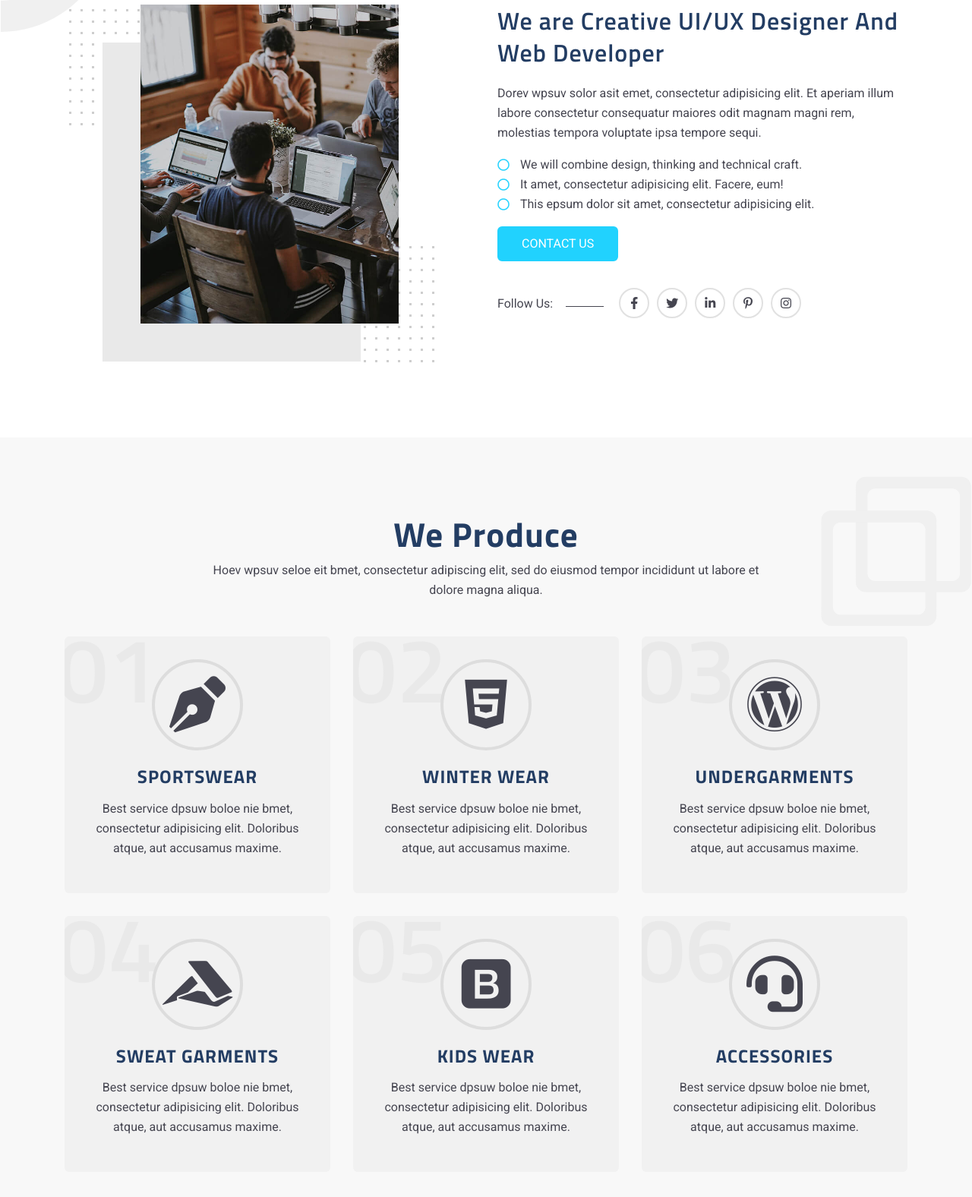
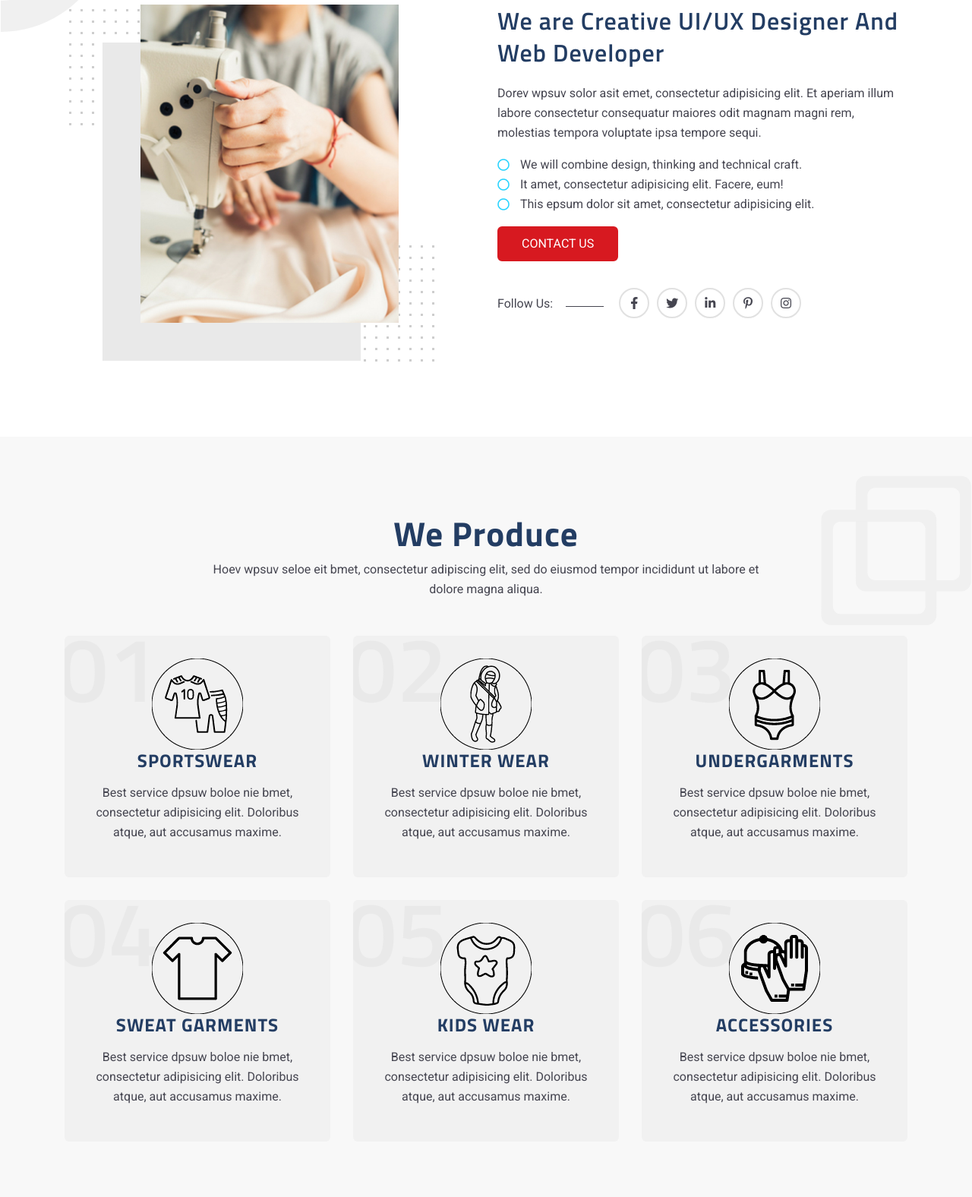
Before and after one commit to furiousnur/Anabia-Update, a plain HTML site: page index.html in a window 1280 px wide. Shown: the part 1056-2632 px from the top of the page at 76% size. Drawn offline with Linux system fonts and the light colour scheme.

Commit message:
home page update

```diff
--- a/index.html
+++ b/index.html
@@ -58,6 +58,22 @@
         }
         .font50{
             font-size: 45px;
+        }
+        .single-service:hover a h3 {
+            color: #d71920;
+        }
+        .single-service:after{
+            background-color: #d71920;
+        }
+        .main-btn.main-btn2{
+            background-color: #d71920;
+            border-color: #d71920;
+        }
+        .search-submit {
+            bottom: unset;
+        }
+        .search-submit:hover{
+            background-color: #d71920;
         }
     </style>
 </head>
@@ -142,9 +158,6 @@
                                     </li>
                                     <li class="nav-item">
                                         <a class="nav-link" href="#sec-portfolio">Portfolio</a>
-                                    </li>
-                                    <li class="nav-item">
-                                        <a class="nav-link" href="#team-page">Team</a>
                                     </li>
                                     <li class="nav-item">
                                         <a class="nav-link" href="blog.html">Blog</a>
@@ -420,7 +433,7 @@
                 <div class="col-12 col-lg-6">
                     <div class="about-image">
                         <div class="box-img">
-                            <img src="assets/img/about-me.jpg" alt="about">
+                            <img src="assets/img/about.jpg" alt="about">
                         </div>
                     </div>
                 </div>
@@ -474,7 +487,7 @@
                         <div class="col-12 col-md-6 col-lg-4">
                             <div class="single-service">
                                 <div class="service-box">
-                                    <i class="fas fa-pen-nib"></i>
+                                    <img src="assets/img/produce/Sportswear.png" alt="">
                                     <a href="#"><h3>Sportswear</h3></a>
                                     <p>Best service dpsuw boloe nie bmet, consectetur adipisicing elit. Doloribus atque,
                                         aut accusamus maxime.</p>
@@ -485,7 +498,7 @@
                         <div class="col-12 col-md-6 col-lg-4">
                             <div class="single-service">
                                 <div class="service-box">
-                                    <i class="fab fa-html5"></i>
+                                    <img src="assets/img/produce/Winter-Wear.png" alt="">
                                     <a href="#"><h3>Winter Wear</h3></a>
                                     <p>Best service dpsuw boloe nie bmet, consectetur adipisicing elit. Doloribus atque,
                                         aut accusamus maxime.</p>
@@ -496,7 +509,8 @@
                         <div class="col-12 col-md-6 col-lg-4">
                             <div class="single-service">
                                 <div class="service-box">
-                                    <i class="fab fa-wordpress"></i>
+<!--                                    <i class="fab fa-wordpress"></i>-->
+                                    <img src="assets/img/produce/Undergarments.png" alt="">
                                     <a href="#"><h3>Undergarments</h3></a>
                                     <p>Best service dpsuw boloe nie bmet, consectetur adipisicing elit. Doloribus atque,
                                         aut accusamus maxime.</p>
@@ -507,7 +521,7 @@
                         <div class="col-12 col-md-6 col-lg-4">
                             <div class="single-service">
                                 <div class="service-box">
-                                    <i class="fab fa-accusoft"></i>
+                                    <img src="assets/img/produce/Sweat-Garments.png" alt="">
                                     <a href="#"><h3>Sweat Garments</h3></a>
                                     <p>Best service dpsuw boloe nie bmet, consectetur adipisicing elit. Doloribus atque,
                                         aut accusamus maxime.</p>
@@ -518,7 +532,7 @@
                         <div class="col-12 col-md-6 col-lg-4">
                             <div class="single-service">
                                 <div class="service-box">
-                                    <i class="fab fa-bootstrap"></i>
+                                    <img src="assets/img/produce/Kids-Wear.png" alt="">
                                     <a href="#"><h3>Kids Wear</h3></a>
                                     <p>Best service dpsuw boloe nie bmet, consectetur adipisicing elit. Doloribus atque,
                                         aut accusamus maxime.</p>
@@ -529,7 +543,7 @@
                         <div class="col-12 col-md-6 col-lg-4">
                             <div class="single-service">
                                 <div class="service-box">
-                                    <i class="fas fa-headset"></i>
+                                    <img src="assets/img/produce/Accessories.png" alt="">
                                     <a href="#"><h3>Accessories</h3></a>
                                     <p>Best service dpsuw boloe nie bmet, consectetur adipisicing elit. Doloribus atque,
                                         aut accusamus maxime.</p>
```
Also changed, not shown: assets/img/about.jpg (added), assets/img/produce/Accessories.png (added), assets/img/produce/Kids-Wear.png (added), assets/img/produce/Sportswear.png (added), assets/img/produce/Sweat-Garments.png (added), assets/img/produce/Undergarments.png (added), assets/img/produce/Winter-Wear.png (added).
